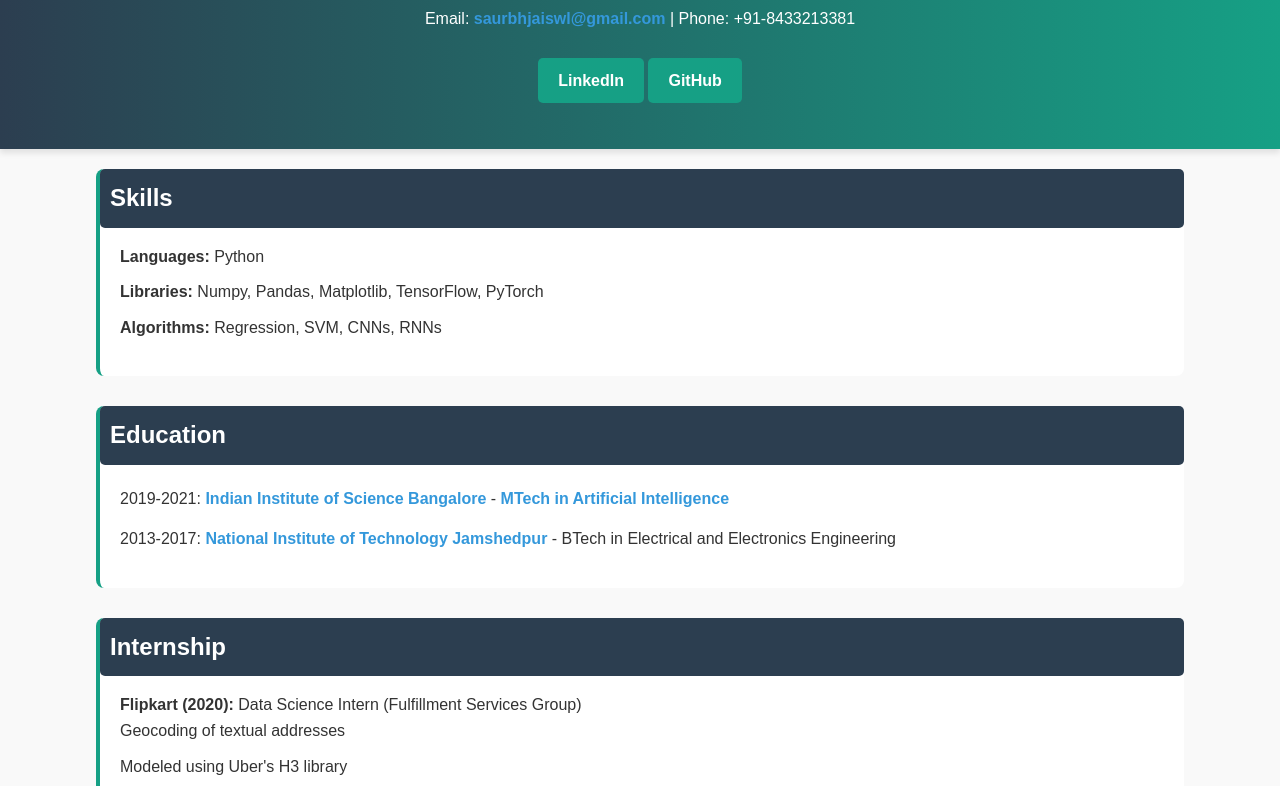
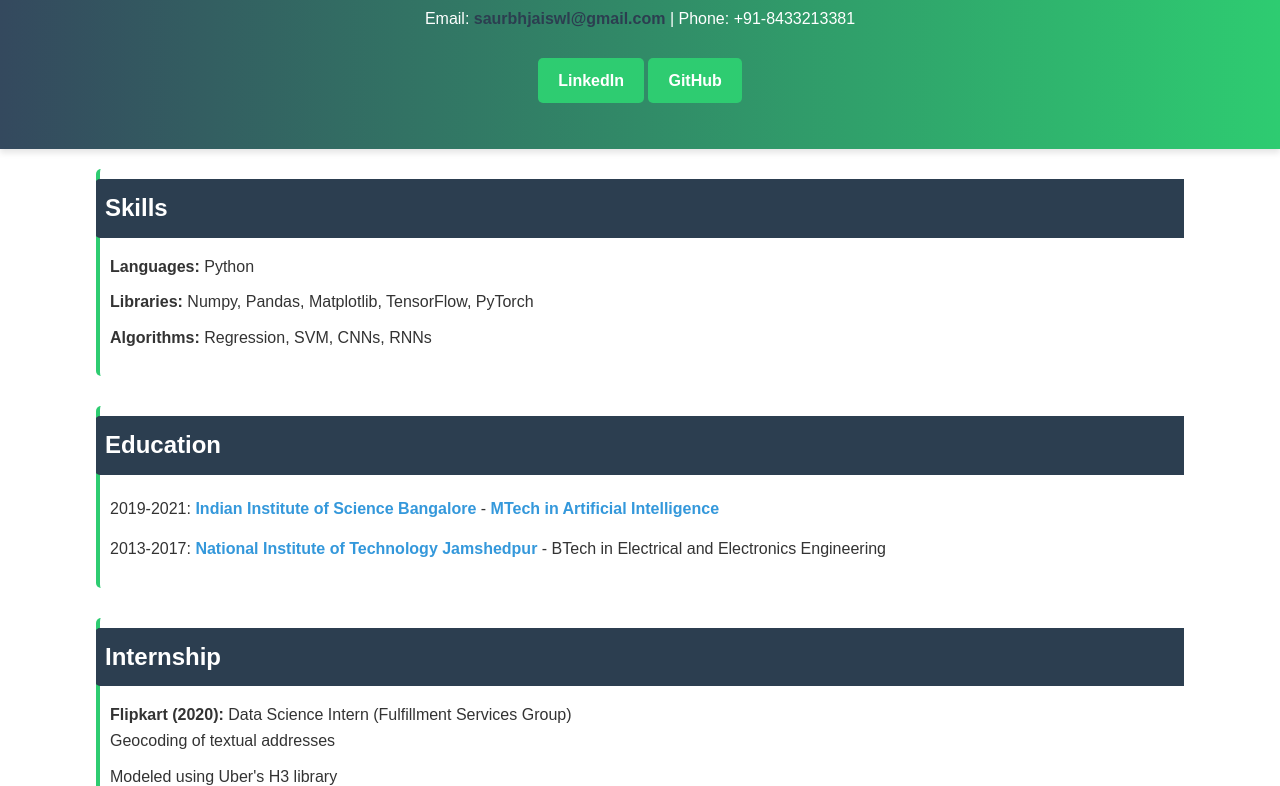
Before and after one commit to saurbhjaiswl/saurbhjaiswl.github.io, a plain HTML site: page CV.html in a window 1280 px wide. Shown: the part 145-931 px from the top of the page. Drawn offline with Linux system fonts and the light colour scheme.

Commit message:
Update CV.html

```diff
--- a/CV.html
+++ b/CV.html
@@ -10,12 +10,12 @@
             margin: 0;
             padding: 0;
             line-height: 1.6;
-            background-color: #f9f9f9;
+            background-color: #ffffff;
             color: #333;
         }
 
         header {
-            background: linear-gradient(90deg, #2c3e50, #16a085);
+            background: linear-gradient(90deg, #34495e, #2ecc71);
             color: #fff;
             padding: 20px 0;
             text-align: center;
@@ -42,13 +42,9 @@
 
         .section {
             margin-bottom: 30px;
-            border-left: 4px solid #16a085;
-            padding: 20px;
-            border-radius: 8px;
-            background: #ffffff;
-            transition: box-shadow 0.3s ease-in-out, transform 0.3s ease;
-            position: relative;
-            z-index: 1;
+            border-left: 4px solid #2ecc71;
+            padding-left: 15px;
+            padding-bottom: 10px;
         }
 
         .section h2 {
@@ -56,7 +52,7 @@
             color: #fff;
             padding: 10px;
             border-radius: 5px;
-            margin: -20px -20px 15px -20px;
+            margin: 0 -15px 15px -15px;
         }
 
         ul {
@@ -69,7 +65,7 @@
         }
 
         footer {
-            background: #2c3e50;
+            background: #34495e;
             color: #fff;
             text-align: center;
             padding: 10px 0;
@@ -77,7 +73,7 @@
         }
 
         a {
-            color: #3498db;
+            color: #2c3e50;
             text-decoration: none;
             font-weight: bold;
         }
@@ -88,7 +84,7 @@
 
         .button {
             display: inline-block;
-            background-color: #16a085;
+            background-color: #2ecc71;
             color: white;
             padding: 10px 20px;
             text-align: center;
@@ -99,13 +95,18 @@
         }
 
         .button:hover {
-            background-color: #13856b;
+            background-color: #27ae60;
+        }
+
+        .interactive {
+            transition: transform 0.3s, background-color 0.3s;
+            border-radius: 5px;
+            padding: 10px;
         }
 
         .interactive:hover {
-            transform: scale(1.05);
-            box-shadow: 0 8px 16px rgba(0, 0, 0, 0.2);
-            z-index: 10;
+            transform: scale(1.03);
+            background-color: #ecf0f1;
         }
 
         .section a {
```
